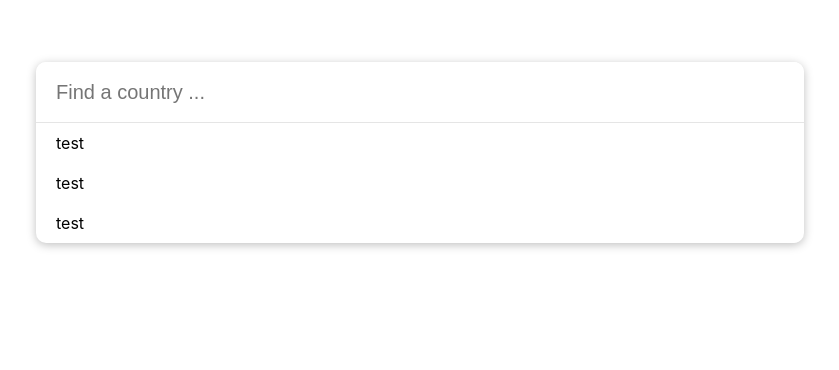
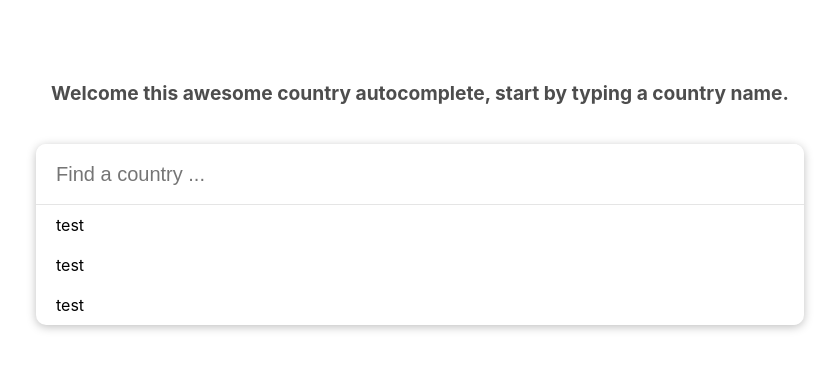
Before and after one commit to hanselcarter/autocomplete-component, a React (Create React App) app: page / in a window 1280 px wide. Shown: the part 194-564 px from the top of the page, without its empty margins (220-1059 px from the left). Built offline with nearby package versions, Linux system fonts and the light colour scheme.

Commit message:
chore: added debounce hook with on change handle for input also enhanced css

```diff
--- a/src/App.css
+++ b/src/App.css
@@ -1,7 +1,14 @@
 .App {
-  /* text-align: center; */
   display: flex;
   justify-content: center;
   padding: 20%;
   align-items: center;
+  flex-direction: column;
+  gap: 20px;
 }
+
+.header {
+  font-size: larger;
+  font-weight: bold;
+  color: #4d4d4d;
+}
--- a/src/App.tsx
+++ b/src/App.tsx
@@ -2,11 +2,34 @@
 import Autocomplete from "./components/ui/Autocomplete";
 
 import "./App.css";
+import { ChangeEvent, useEffect, useState } from "react";
+import { useDebounce } from "./hooks/useDebounce";
 
 function App() {
+  const [value, setValue] = useState<string>("");
+  const debouncedValue = useDebounce<string>(value);
+
+  const handleChange = (event: ChangeEvent<HTMLInputElement>) => {
+    setValue(event.target.value);
+  };
+
+  useEffect(() => {
+    console.log(debouncedValue, "debouncedValue");
+  }, [debouncedValue]);
+
   return (
     <div className="App">
-      <Autocomplete placeHolder="Find a country ..." items={[]} />
+      <div>
+        <p className="header">
+          Welcome this awesome country autocomplete, start by typing a country
+          name.
+        </p>
+      </div>
+      <Autocomplete
+        placeHolder="Find a country ..."
+        items={[]}
+        handleChange={handleChange}
+      />
     </div>
   );
 }
--- a/src/components/ui/Autocomplete.tsx
+++ b/src/components/ui/Autocomplete.tsx
@@ -1,3 +1,4 @@
+import { ChangeEvent } from "react";
 import "./Autocomplete.css";
 
 export interface AutocompleteItem {
@@ -11,6 +12,7 @@ interface AutocompleteProps {
   readonly error?: boolean;
   readonly loading?: boolean;
   readonly items: AutocompleteItem[];
+  readonly handleChange: (event: ChangeEvent<HTMLInputElement>) => void;
 }
 
 function Autocomplete({
@@ -18,6 +20,7 @@ function Autocomplete({
   defaultValue,
   error,
   loading,
+  handleChange,
 }: AutocompleteProps) {
   return (
     <div className="autocomplete-search-box ">
@@ -27,6 +30,7 @@ function Autocomplete({
         type="search"
         placeholder={placeHolder}
         className="search-box"
+        onChange={handleChange}
       />
       <ul className="search-result">
         <li>test</li>
--- /dev/null
+++ b/src/hooks/useDebounce.ts
@@ -0,0 +1,17 @@
+import { useEffect, useState } from "react";
+
+export const standardDebounceDelayInMilliseconds = 500;
+
+export function useDebounce<T>(value: T, delay?: number): T {
+  const [debouncedValue, setDebouncedValue] = useState<T>(value);
+
+  useEffect(() => {
+    const timer = setTimeout(() => setDebouncedValue(value), delay || 500);
+
+    return () => {
+      clearTimeout(timer);
+    };
+  }, [value, delay]);
+
+  return debouncedValue;
+}
```
